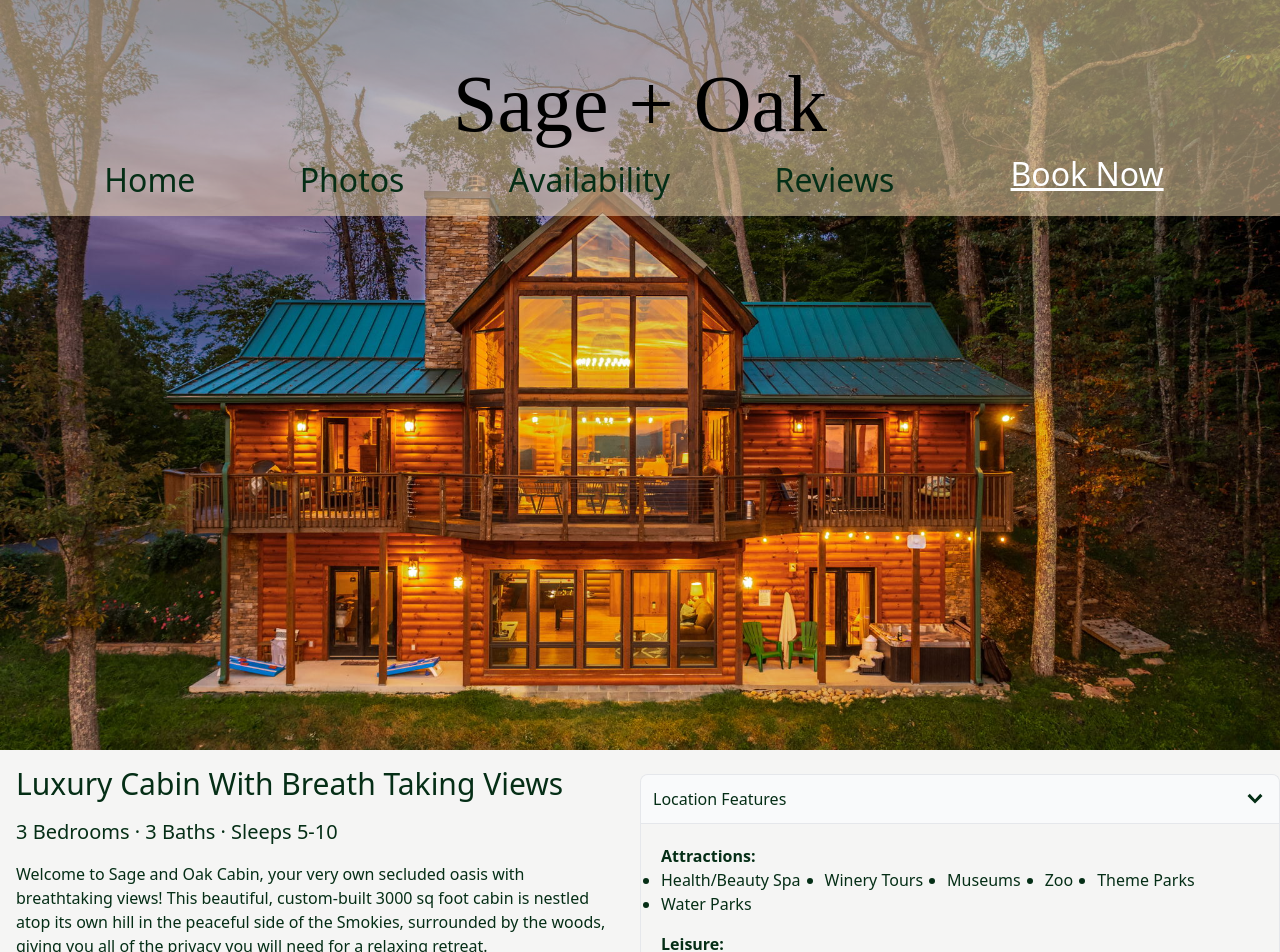
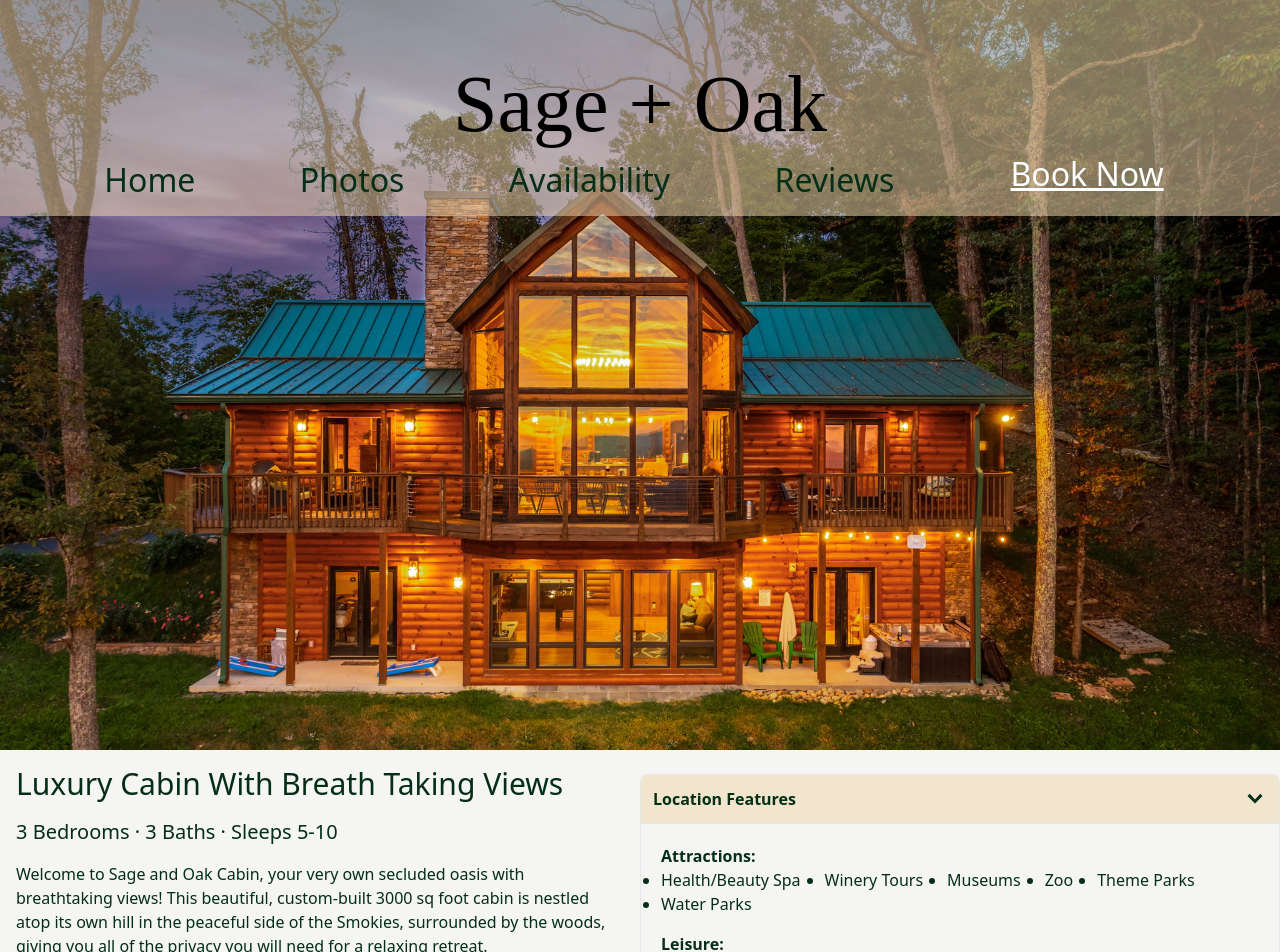
Before and after one commit to Ozzy-codes/React_S.A.O, a React (Create React App) app: page / in a window 1280 px wide. Shown: the top 952 px of the page. Built offline with nearby package versions, Linux system fonts and the light colour scheme; a web font is replaced by a local one.

Commit message:
update drawer styling - font bold and background color

```diff
--- a/src/components/FeatureAccordion.js
+++ b/src/components/FeatureAccordion.js
@@ -75,7 +75,7 @@ function FeatureAccordion({ className }) {
       <div key={item.id}>
         <div
           ref={(element) => (subjectRef.current[index] = element)}
-          className="flex justify-between p-3 bg-gray-50 border-b items-center cursor-pointer"
+          className="flex justify-between p-3 bg-[var(--light-wheat)] font-bold border-b items-center cursor-pointer"
           onClick={() => handleClick(index)}>
           {item.label}
           {icon}
```
